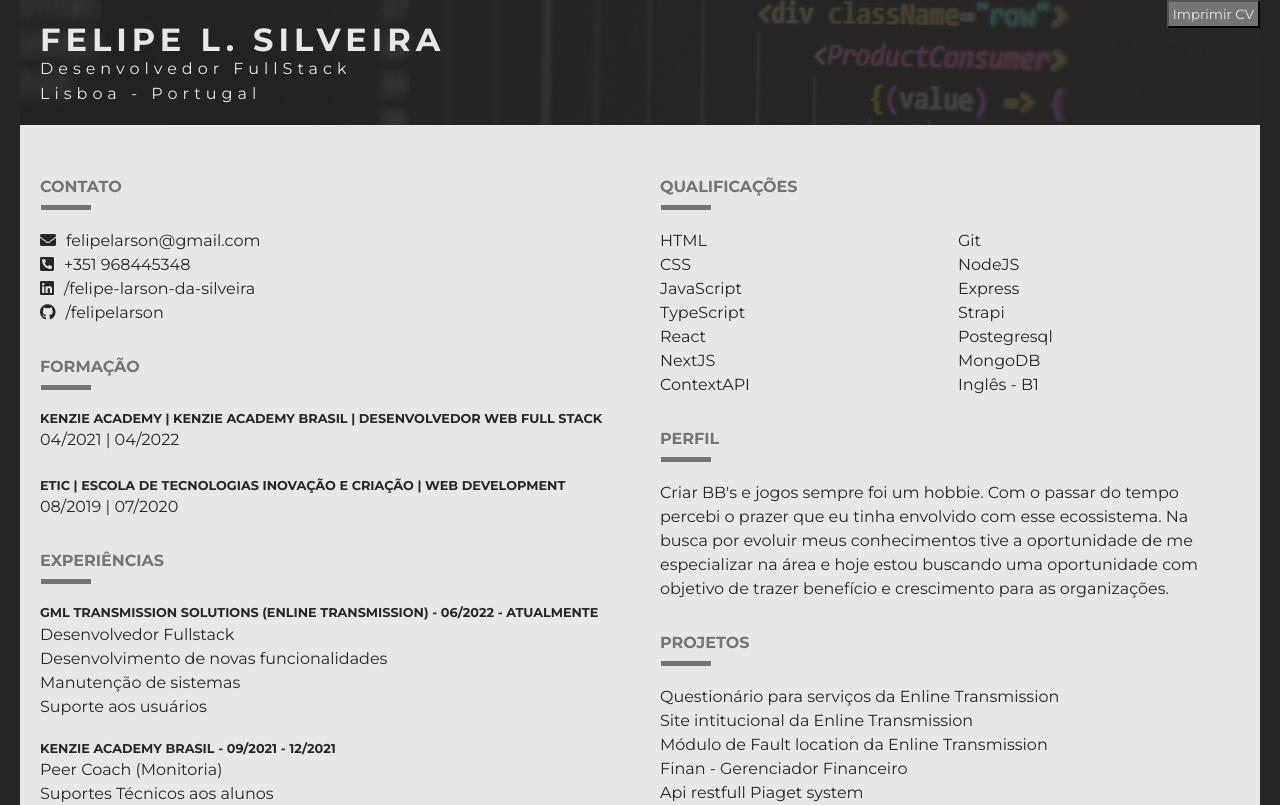
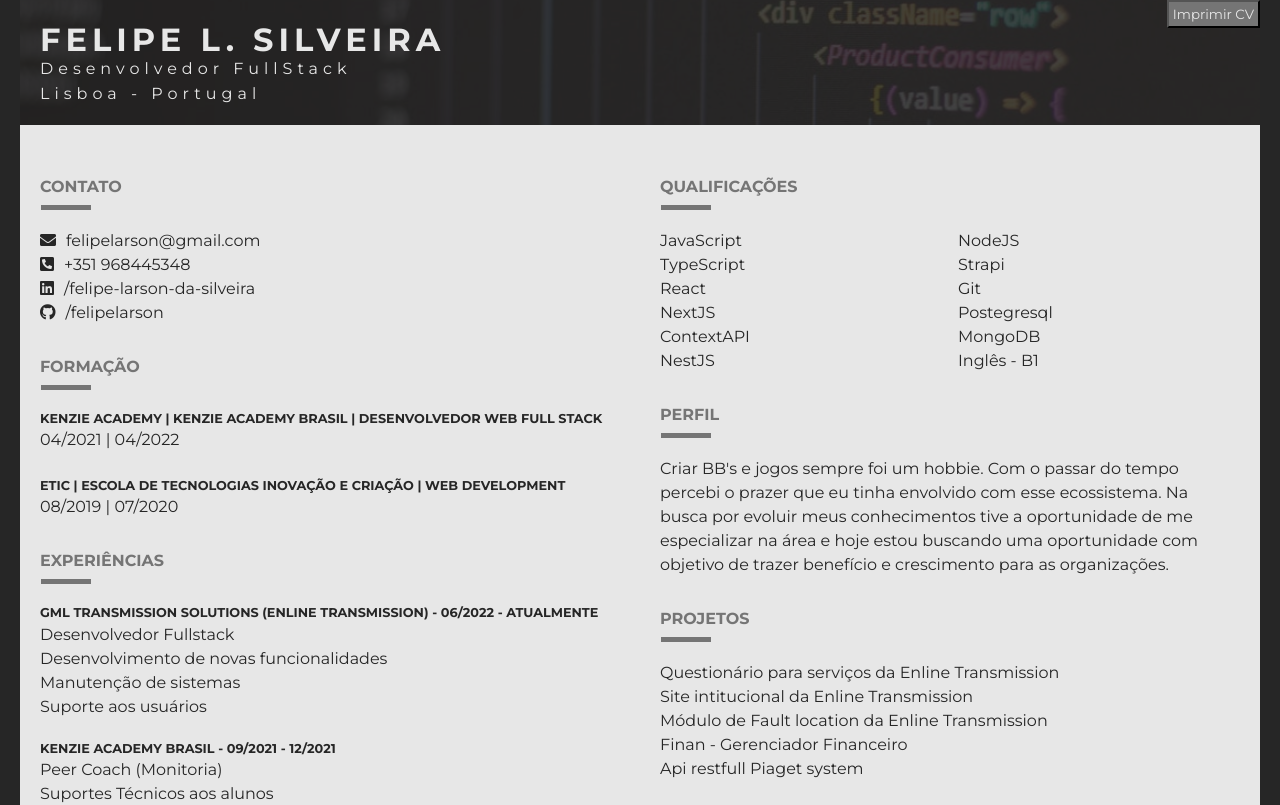
Before and after one commit to felipelarson/cv-felipe-silveira, a React (Vite) app: page / in a window 1280 px wide. Shown: the top 805 px of the page. Built offline with nearby package versions, Linux system fonts and the light colour scheme.

Commit message:
feat: update data

```diff
--- a/src/components/Projects/index.tsx
+++ b/src/components/Projects/index.tsx
@@ -7,7 +7,7 @@ export const Projects = () => (
       </a>
     </p>
     <p>
-      <a href="https://dev.enline-transmission.com/" target="_blank">
+      <a href="https://www.enline-transmission.com/" target="_blank">
         Site intitucional da Enline Transmission
       </a>
     </p>
--- a/src/components/Skills/index.tsx
+++ b/src/components/Skills/index.tsx
@@ -1,15 +1,13 @@
 const techs_list = [
-  "HTML",
-  "CSS",
   "JavaScript",
   "TypeScript",
   "React",
   "NextJS",
   "ContextAPI",
+  "NestJS",
+  "NodeJS",
+  "Strapi",
   "Git",
-  "NodeJS",
-  "Express",
-  "Strapi",
   "Postegresql",
   "MongoDB",
   "Inglês - B1",
```
